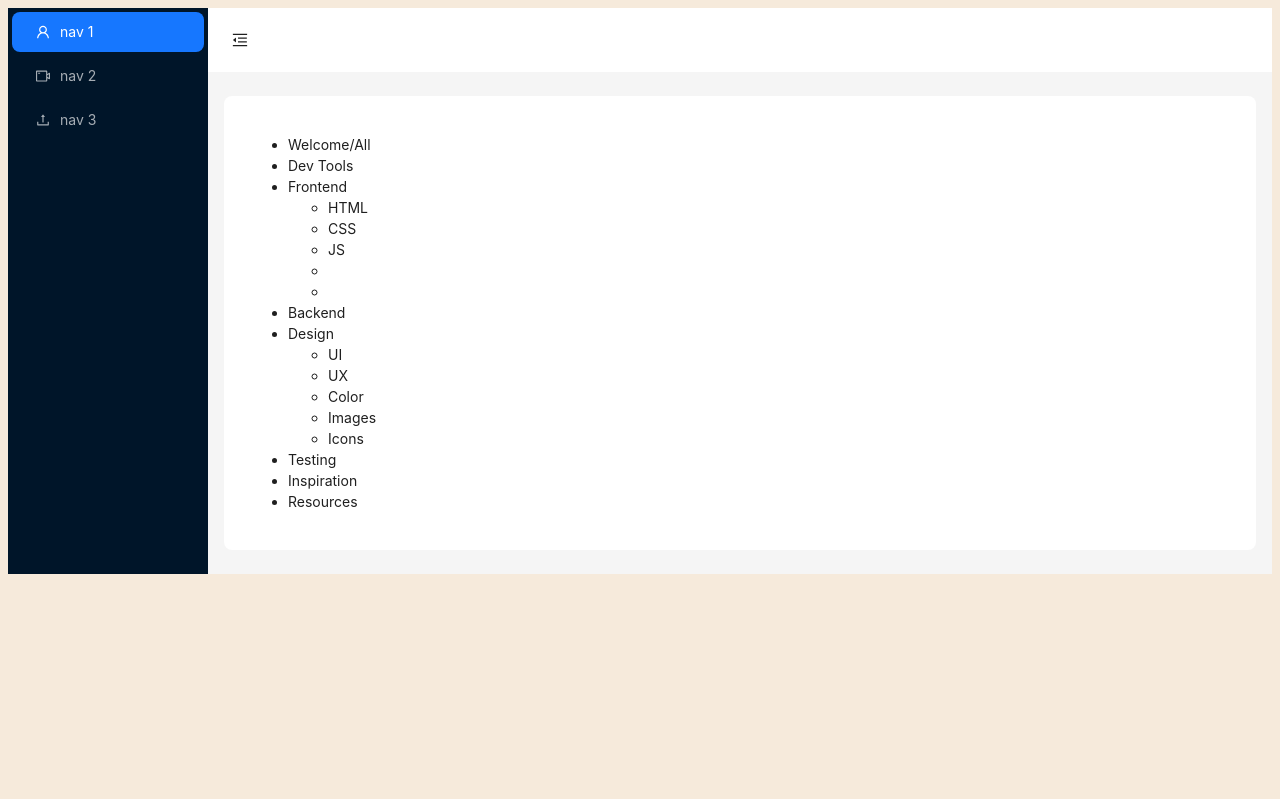
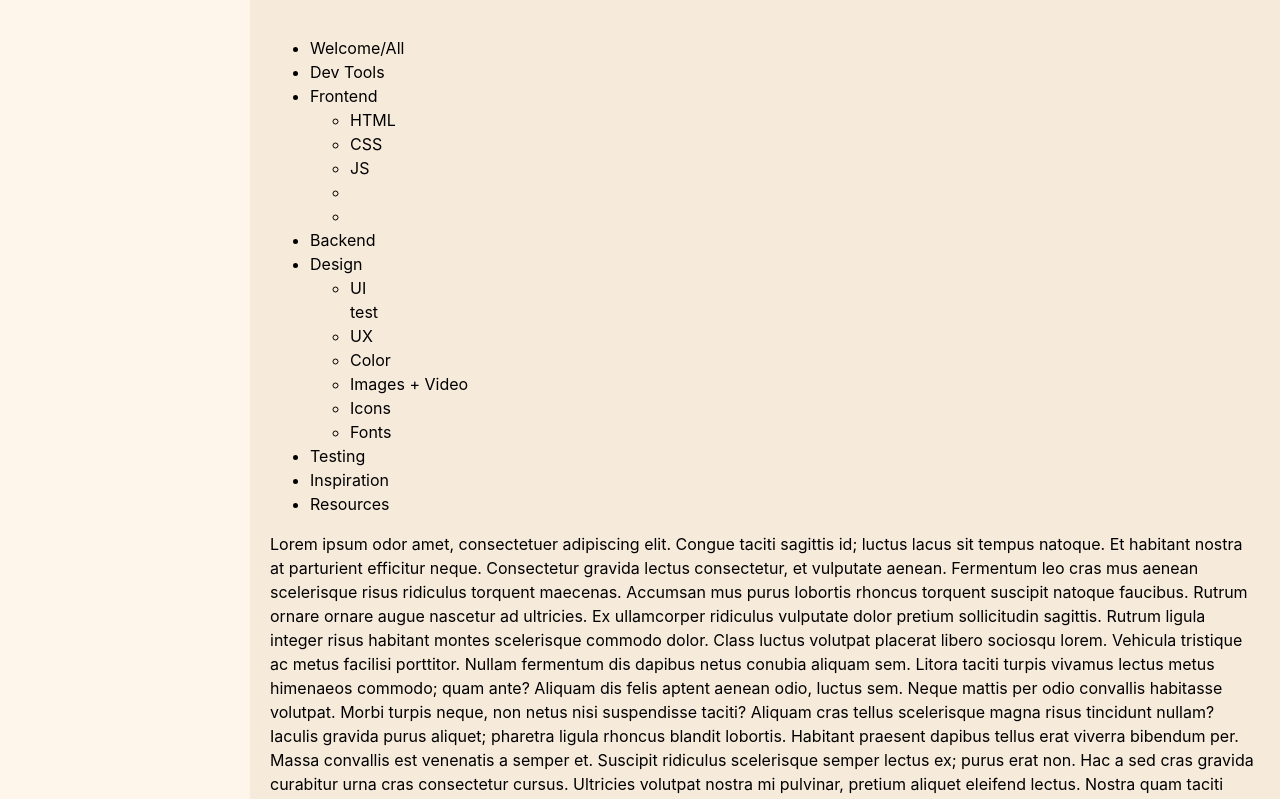
Before and after one commit to garviswbs/toolbox, a React (Vite) app: page / in a window 1280 px wide. Shown: the top 799 px of the page. Built offline with nearby package versions, Linux system fonts and the light colour scheme.

Commit message:
layout update

```diff
--- a/index.html
+++ b/index.html
@@ -2,9 +2,9 @@
 <html lang="en">
   <head>
     <meta charset="UTF-8" />
-    <link rel="icon" type="image/svg+xml" href="/vite.svg" />
+    <link rel="icon" type="image/svg+xml" href="/favicon-toolbox.png" />
     <meta name="viewport" content="width=device-width, initial-scale=1.0" />
-    <title>Garvs' Toolbox</title>
+    <title>Toolbox</title>
   </head>
   <body>
     <div id="root"></div>
--- a/src/App.css
+++ b/src/App.css
@@ -1,43 +1,27 @@
 #root {
-  /* max-width: 1280px; */
+  /* background-color: #fff6eb; */
   margin: 0;
-
-  /* padding: 2rem; */
-  /* text-align: center; */
 }
 
-/* .logo {
-  height: 6em;
-  padding: 1.5em;
-  will-change: filter;
-  transition: filter 300ms;
-}
-.logo:hover {
-  filter: drop-shadow(0 0 2em #646cffaa);
-}
-.logo.react:hover {
-  filter: drop-shadow(0 0 2em #61dafbaa);
+body {
+  margin: 0;
 }
 
-@keyframes logo-spin {
-  from {
-    transform: rotate(0deg);
-  }
-  to {
-    transform: rotate(360deg);
-  }
+.sidebar_nav_parent {
+  position: fixed;
+  top: 0;
+  left: 0;
+  bottom: 0;
+  width: 250px;
+  height: 100vh;
+  padding: 20px;
+  background-color: #fff6eb;
+  color: black;
+  box-sizing: border-box;
 }
 
-@media (prefers-reduced-motion: no-preference) {
-  a:nth-of-type(2) .logo {
-    animation: logo-spin infinite 20s linear;
-  }
+.main_content_parent {
+  margin-left: 250px;
+  padding: 20px;
+  color: black;
 }
-
-.card {
-  padding: 2em;
-}
-
-.read-the-docs {
-  color: #888;
-} */
--- a/src/App.jsx
+++ b/src/App.jsx
@@ -1,71 +1,12 @@
-import { useState } from "react";
+import React from "react";
+
 import "./App.css";
-import { MenuFoldOutlined, MenuUnfoldOutlined, UploadOutlined, UserOutlined, VideoCameraOutlined } from "@ant-design/icons";
-import { Button, Layout, Menu, theme } from "antd";
 
-const { Header, Sider, Content } = Layout;
-
-const App = () => {
-  const [collapsed, setCollapsed] = useState(false);
-
-  const {
-    token: { colorBgContainer, borderRadiusLG },
-  } = theme.useToken();
-
+function App() {
   return (
-    <Layout>
-      <Sider trigger={null} collapsible collapsed={collapsed}>
-        <div className="demo-logo-vertical" />
-        <Menu
-          theme="dark"
-          mode="inline"
-          defaultSelectedKeys={["1"]}
-          items={[
-            {
-              key: "1",
-              icon: <UserOutlined />,
-              label: "nav 1",
-            },
-            {
-              key: "2",
-              icon: <VideoCameraOutlined />,
-              label: "nav 2",
-            },
-            {
-              key: "3",
-              icon: <UploadOutlined />,
-              label: "nav 3",
-            },
-          ]}
-        />
-      </Sider>
-      <Layout>
-        <Header
-          style={{
-            padding: 0,
-            background: colorBgContainer,
-          }}
-        >
-          <Button
-            type="text"
-            icon={collapsed ? <MenuUnfoldOutlined /> : <MenuFoldOutlined />}
-            onClick={() => setCollapsed(!collapsed)}
-            style={{
-              fontSize: "16px",
-              width: 64,
-              height: 64,
-            }}
-          />
-        </Header>
-        <Content
-          style={{
-            margin: "24px 16px",
-            padding: 24,
-            minHeight: 280,
-            background: colorBgContainer,
-            borderRadius: borderRadiusLG,
-          }}
-        >
+    <>
+      <div className="sidebar_nav_parent"></div>
+      <div className="main_content_parent">
         <ul>
           <li>Welcome/All</li>
           <li>Dev Tools</li>
@@ -81,53 +22,33 @@ const App = () => {
           <li>Design</li>
           <ul>
             <li>UI</li>
+            test
             <li>UX</li>
             <li>Color</li>
-              <li>Images</li>
+            <li>Images + Video</li>
             <li>Icons</li>
+            <li>Fonts</li>
           </ul>
           <li>Testing</li>
           <li>Inspiration</li>
           <li>Resources</li>
         </ul>
-        </Content>
-      </Layout>
-    </Layout>
+        Lorem ipsum odor amet, consectetuer adipiscing elit. Congue taciti sagittis id; luctus lacus sit tempus natoque. Et habitant nostra at parturient efficitur neque. Consectetur gravida lectus
+        consectetur, et vulputate aenean. Fermentum leo cras mus aenean scelerisque risus ridiculus torquent maecenas. Accumsan mus purus lobortis rhoncus torquent suscipit natoque faucibus. Rutrum
+        ornare ornare augue nascetur ad ultricies. Ex ullamcorper ridiculus vulputate dolor pretium sollicitudin sagittis. Rutrum ligula integer risus habitant montes scelerisque commodo dolor. Class
+        luctus volutpat placerat libero sociosqu lorem. Vehicula tristique ac metus facilisi porttitor. Nullam fermentum dis dapibus netus conubia aliquam sem. Litora taciti turpis vivamus lectus
+        metus himenaeos commodo; quam ante? Aliquam dis felis aptent aenean odio, luctus sem. Neque mattis per odio convallis habitasse volutpat. Morbi turpis neque, non netus nisi suspendisse taciti?
+        Aliquam cras tellus scelerisque magna risus tincidunt nullam? Iaculis gravida purus aliquet; pharetra ligula rhoncus blandit lobortis. Habitant praesent dapibus tellus erat viverra bibendum
+        per. Massa convallis est venenatis a semper et. Suscipit ridiculus scelerisque semper lectus ex; purus erat non. Hac a sed cras gravida curabitur urna cras consectetur cursus. Ultricies
+        volutpat nostra mi pulvinar, pretium aliquet eleifend lectus. Nostra quam taciti pharetra sed lacinia maximus laoreet. Vestibulum tortor litora vulputate inceptos metus, habitant morbi
+        sagittis. Elit luctus convallis parturient vivamus maecenas maecenas iaculis. Erat etiam cursus ut orci habitant cubilia in maecenas. Sagittis nisi lacinia viverra arcu phasellus faucibus dis.
+        Justo natoque fringilla ad gravida bibendum magnis luctus lacinia. Curabitur egestas nisl natoque; molestie conubia suspendisse. Lacinia inceptos fringilla commodo, hendrerit quam dictum
+        imperdiet. Elit auctor mauris magna eleifend natoque nascetur. Turpis mauris etiam aliquet tristique suspendisse tellus metus pharetra? Blandit ligula pharetra libero habitasse feugiat fusce
+        blandit suspendisse. Molestie facilisi duis maximus gravida, ipsum fames turpis aliquet. Potenti sapien semper suscipit sem pharetra ad pellentesque. Facilisis dapibus vel platea sed justo
+        habitasse. Suscipit justo leo ipsum viverra amet est elit. Maximus penatibus cubilia lacus ligula praesent, consectetur ex.
+      </div>
+    </>
   );
-};
+}
 
 export default App;
-
-// // Ant Design
-// import { Col, Row } from "antd";
-
-// // AntDesign
-// import { Button } from "antd";
-
-// function App() {
-//   const [count, setCount] = useState(0);
-
-//   return (
-//     <>
-
-//       {/* <Row style={{ height: "200px", backgroundColor: "#fff6eb" }}>
-//         <Col span={24}></Col>
-//       </Row> */}
-
-//       {/* <Row>
-//         <Col span={18} push={6}>
-//           col-18 col-push-6
-//         </Col>
-//         <Col span={6} pull={18}>
-//           col-6 col-pull-18
-//         </Col>
-//       </Row> */}
-//       {/* <div className="card">
-//         <Button onClick={() => setCount((count) => count + 1)}>count is {count}</Button>
-
-//       </div> */}
-//     </>
-//   );
-// }
-
-// export default App;
```
Also changed, not shown: favicon-toolbox.png (added), vite.svg (added). Lines whose indentation alone changed are shown as unchanged.
